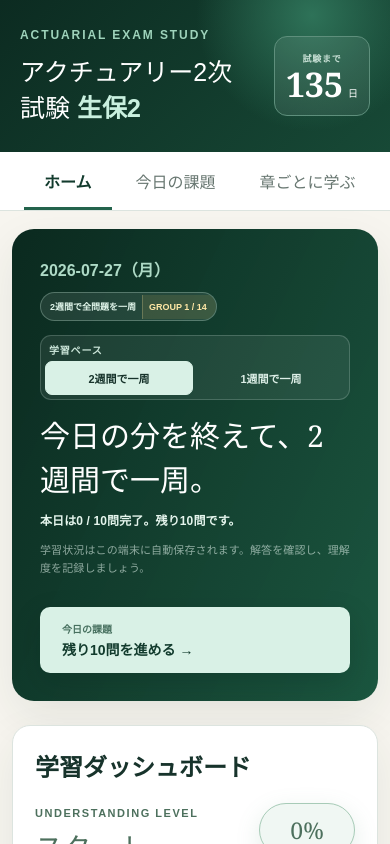
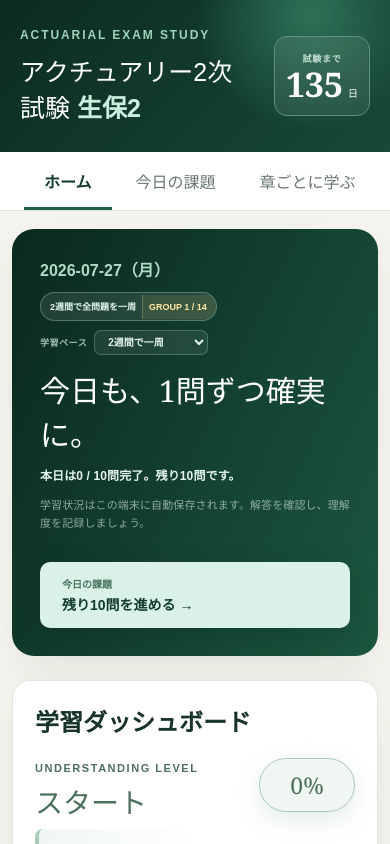
Before and after one commit to yoshi123027-del/actuary-app-seiho2, a Next.js app in the folder vercel/: page / in a window 390 px wide. Shown: the top 844 px of the page. Built offline with nearby package versions, Linux system fonts and the light colour scheme.

Commit message:
Refine the saved study pace setting
* Refine saved study pace controls and copy

* Compact the study pace selector

* Pair front and back groups by weekday

* Sync weekday pair numbering in source CSV

```diff
--- a/vercel/app/globals.css
+++ b/vercel/app/globals.css
@@ -151,14 +151,10 @@ progress { width: 100%; height: 9px; accent-color: var(--stage-color, var(--gree
 .page-heading h2 { margin: 8px 0; font-family: Georgia, "Yu Mincho", serif; font-size: 36px; }
 .page-heading p { color: var(--muted); }
 
-.assignment-mode-switch { width: fit-content; margin-top: 14px; padding: 4px; display: grid; grid-template-columns: auto repeat(2, max-content); align-items: center; gap: 4px; color: var(--muted); background: #f3f7f4; border: 1px solid #d8e4dd; border-radius: 11px; }
-.assignment-mode-switch > span { padding: 0 8px; font-size: 10px; font-weight: 900; letter-spacing: .08em; white-space: nowrap; }
-.assignment-mode-switch button, .hero .assignment-mode-switch button { width: auto; min-width: 0; padding: 7px 11px; color: #4d655a; background: transparent; border: 1px solid transparent; border-radius: 7px; box-shadow: none; font-size: 11px; font-weight: 800; white-space: nowrap; }
-.assignment-mode-switch button.active, .hero .assignment-mode-switch button.active { color: white; background: var(--green-2); border-color: var(--green-2); }
-.assignment-mode-switch.on-dark { color: #cbe5d9; background: rgba(255, 255, 255, .07); border-color: rgba(203, 229, 217, .22); }
-.assignment-mode-switch.on-dark button, .hero .assignment-mode-switch.on-dark button { color: #dceee6; }
-.assignment-mode-switch.on-dark button.active, .hero .assignment-mode-switch.on-dark button.active { color: #17332b; background: #d9f1e6; border-color: #d9f1e6; }
-.today-task-heading .assignment-mode-switch { margin-top: 14px; }
+.assignment-mode-select { width: fit-content; margin-top: 11px; display: inline-flex; align-items: center; gap: 7px; color: rgba(218, 238, 229, .72); font-size: 9px; font-weight: 800; letter-spacing: .06em; }
+.assignment-mode-select select { padding: 6px 27px 6px 9px; color: #e1f1e9; background: rgba(255, 255, 255, .08); border: 1px solid rgba(203, 229, 217, .25); border-radius: 7px; font-size: 10px; font-weight: 800; }
+.assignment-mode-select select:focus-visible { outline: 2px solid rgba(217, 241, 230, .7); outline-offset: 2px; }
+.assignment-mode-select option { color: var(--ink); background: white; }
 
 .today-task-heading > p { max-width: 720px; line-height: 1.75; }
 .today-task-meter { max-width: 620px; margin-top: 18px; padding: 14px 16px; background: #f4f8f5; border: 1px solid #d9e7df; border-radius: 11px; }
@@ -220,9 +216,8 @@ footer { padding: 34px; color: #9cb3aa; text-align: center; background: var(--gr
   .daily-cycle-badge strong { padding-right: 9px; padding-left: 6px; font-size: 9px; }
   .hero .daily-task-progress-copy { font-size: 12px; }
   .daily-task-button { min-width: 0; }
-  .assignment-mode-switch { width: 100%; grid-template-columns: repeat(2, minmax(0, 1fr)); }
-  .assignment-mode-switch > span { grid-column: 1 / -1; padding: 2px 4px 0; }
-  .assignment-mode-switch button, .hero .assignment-mode-switch button { width: 100%; padding: 8px 6px; }
+  .assignment-mode-select { margin-top: 9px; }
+  .assignment-mode-select select { width: auto; padding-top: 5px; padding-bottom: 5px; }
   .today-task-meter { padding: 12px; }
   main { width: min(100% - 24px, 1180px); margin-top: 18px; }
   .hero { align-items: flex-start; flex-direction: column; }
--- a/vercel/app/page.js
+++ b/vercel/app/page.js
@@ -405,13 +405,15 @@ function Filters({ questions, filters, setFilters, showKeyword = false }) {
   );
 }
 
-function AssignmentModeSwitch({ mode, onChange, variant = "" }) {
+function AssignmentModeSelect({ mode, onChange }) {
   return (
-    <div className={`assignment-mode-switch ${variant}`} role="group" aria-label="今日の課題の学習ペース">
+    <label className="assignment-mode-select">
       <span>学習ペース</span>
-      <button type="button" className={mode === "two-week" ? "active" : ""} aria-pressed={mode === "two-week"} onClick={() => onChange("two-week")}>2週間で一周</button>
-      <button type="button" className={mode === "one-week" ? "active" : ""} aria-pressed={mode === "one-week"} onClick={() => onChange("one-week")}>1週間で一周</button>
-    </div>
+      <select value={mode} onChange={(event) => onChange(event.target.value)} aria-label="今日の課題の学習ペース">
+        <option value="two-week">2週間で一周</option>
+        <option value="one-week">1週間で一周</option>
+      </select>
+    </label>
   );
 }
 
@@ -762,8 +764,9 @@ export default function Home() {
   }), [questions, filters]);
 
   const todayCycleGroup = twoWeekCycleGroup(today.iso);
+  const oneWeekStartGroup = Number(today.group) * 2 - 1;
   const todayGroupNumbers = assignmentMode === "one-week"
-    ? [Number(today.group), Number(today.group) + 7]
+    ? [oneWeekStartGroup, oneWeekStartGroup + 1]
     : [todayCycleGroup];
   const todayRows = useMemo(
     () => questions.filter((question) => todayGroupNumbers.includes(Number(question.曜日グループ))),
@@ -819,8 +822,8 @@ export default function Home() {
               <div>
                 <span className="today">{today.iso}（{today.weekday}）</span>
                 <div className="daily-cycle-badge"><span>{assignmentModeLabel}</span><strong>{assignmentDayLabel}</strong></div>
-                <AssignmentModeSwitch mode={assignmentMode} onChange={changeAssignmentMode} variant="on-dark" />
-                <h2>{todayComplete ? "今日の課題、完了です。" : `今日の分を終えて、${assignmentMode === "one-week" ? "1週間" : "2週間"}で一周。`}</h2>
+                <AssignmentModeSelect mode={assignmentMode} onChange={changeAssignmentMode} />
+                <h2>{todayComplete ? "今日の課題、完了です。" : "今日も、1問ずつ確実に。"}</h2>
                 <p className="daily-task-progress-copy">
                   {todayComplete
                     ? `本日の${todayRows.length}問を完了しました。`
@@ -847,7 +850,7 @@ export default function Home() {
               <div><span>今日の勉強時間</span><strong>{formatClock(studyTimer.todaySeconds)}</strong></div>
               <div className={`auto-timer-status ${studyTimer.running ? "is-running" : ""}`}>
                 <span><i aria-hidden="true" />{studyTimer.running ? "自動計測中" : "一時停止中"}</span>
-                <small>この画面を表示している時間を自動保存</small>
+                <small>このWEBアプリを開いて勉強している時間を自動保存</small>
               </div>
             </section>
             <StudyHistory dailySeconds={studyTimer.dailySeconds} now={studyTimer.now} />
@@ -860,7 +863,6 @@ export default function Home() {
               <span>{assignmentMode === "one-week" ? `7-DAY REVIEW · ${assignmentDayLabel}` : `14-DAY STUDY CYCLE · ${assignmentDayLabel}`}</span>
               <h2>今日の課題</h2>
               <p>{assignmentDescription}</p>
-              <AssignmentModeSwitch mode={assignmentMode} onChange={changeAssignmentMode} />
               <div className={`today-task-meter ${todayComplete ? "is-complete" : ""}`}>
                 <div><span>本日の進捗</span><strong>{todayCompleted} / {todayRows.length}問</strong></div>
                 <div
```
Also changed, not shown: vercel/public/questions.json, 1 other file (tests, documents, lock files or other folders).
